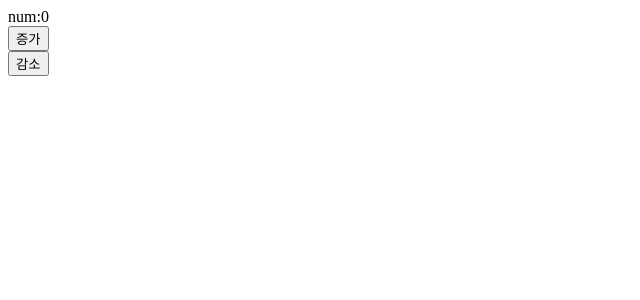
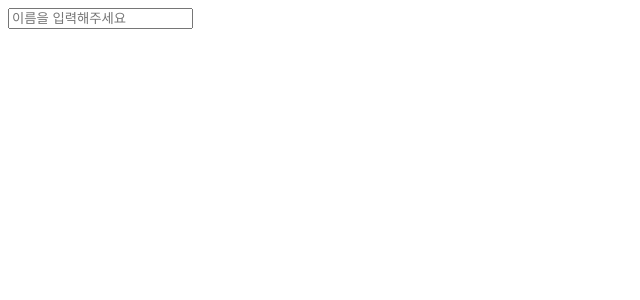
Before and after one commit to sangeuns/react-start, a React (Create React App) app: page / in a window 1280 px wide. Shown: the top 300 px of the page, without its empty margins (0-640 px from the left). Built offline with nearby package versions, Linux system fonts and the light colour scheme.

Commit message:
입력상자 제어 - input을 활용해 제어하기

```diff
--- a/src/App.js
+++ b/src/App.js
@@ -1,22 +1,18 @@
 import React, { useState } from "react";
 
 function App() {
-  const [num, setNum] = useState(0);
-
-  const onBtnIncreaseClick = () => {
-    setNum(num + 1);
-  };
-  const onBtnDecreaseClick = () => {
-    setNum(num - 1);
-  };
-
+  // 실행할 함수를 적는다
+  let AppCallCount = 0;
+  AppCallCount++;
+  console.log(`app이 ${AppCallCount}번 실행됨`);
+  // return 값 안에 jsx 형식으로 제어요소를 입력한다
   return (
     <>
-      num:{num}
-      <br />
-      <button onClick={onBtnIncreaseClick}> 증가 </button>
-      <br />
-      <button onClick={onBtnDecreaseClick}> 감소 </button>
+      {/* {제어 요소 입력방식 : <input + 제어요소 + 제어요소... />}
+    - type : number, email, date.. 등 입력 유형을 설정
+    - placeholder : 임시 힌트 텍스트
+    - defaultvalue : 입력 필드의 초기값*/}
+      <input type="text" placeholder="이름을 입력해주세요" defaultvalue={0} />
     </>
   );
 }
```
